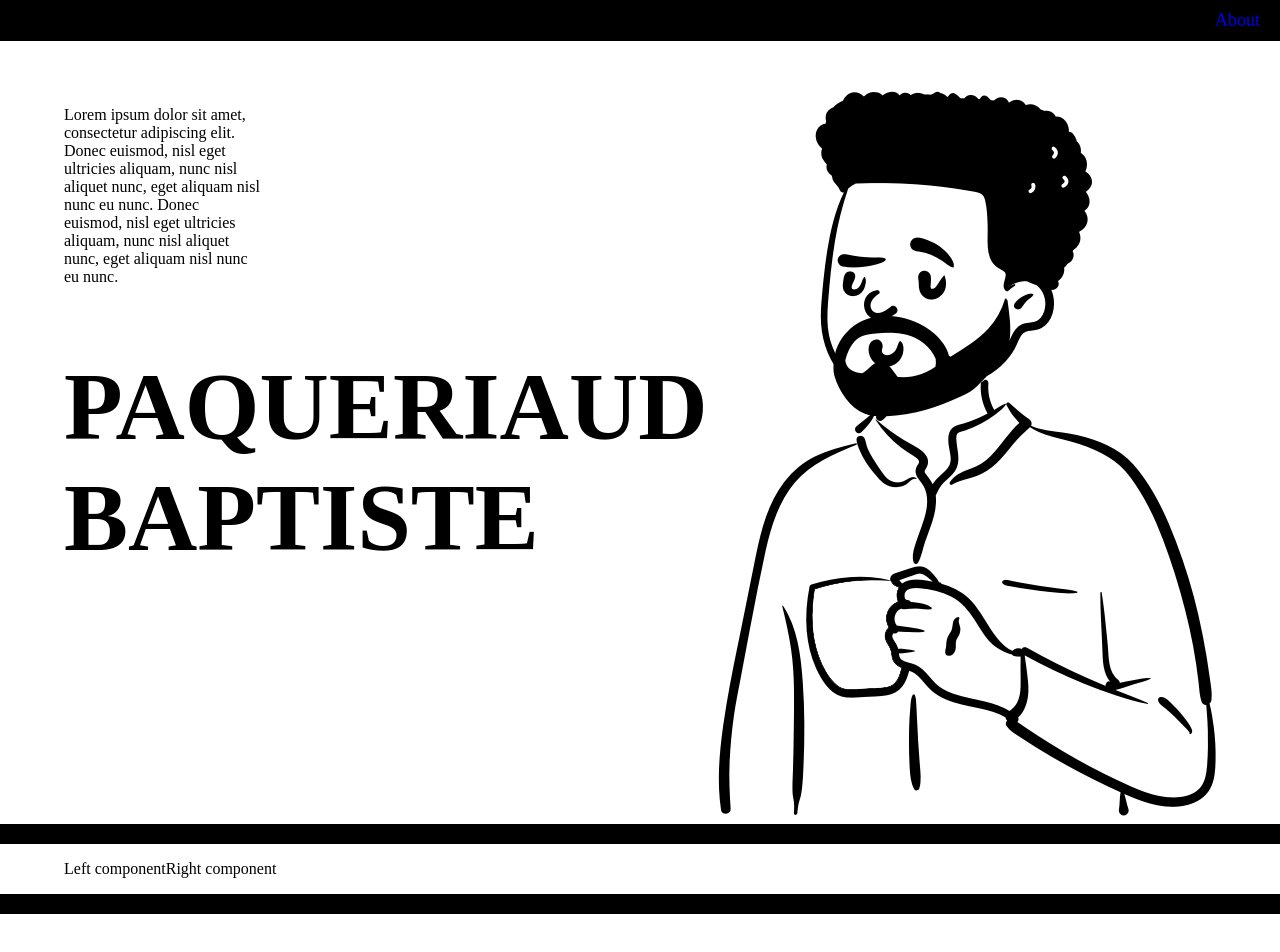
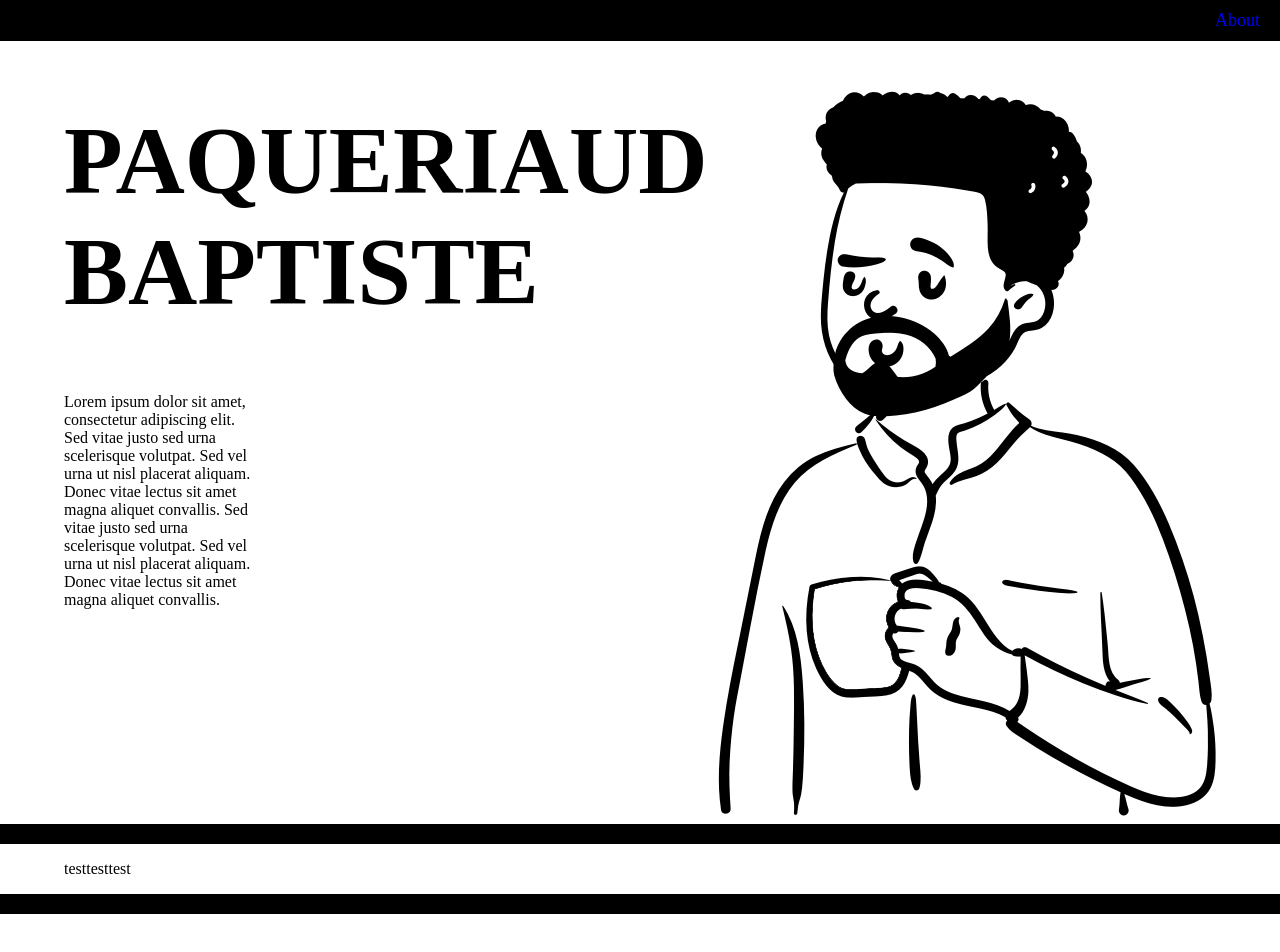
Before and after one commit to BaptisteP31/portfolio, a React (Vite) app: page / in a window 1280 px wide. Shown: the top 952 px of the page. Built offline with nearby package versions, Linux system fonts and the light colour scheme.

Commit message:
Moves to array based sections

```diff
--- a/src/App.tsx
+++ b/src/App.tsx
@@ -7,7 +7,13 @@ const App = () => {
         <div>
             <Navabar/>
             <MainSection/>
-            <BasicSection leftComponent={<p>Left component</p>} rightComponent={<p>Right component</p>}/>
+            <BasicSection components={
+                [
+                    <p>test</p>,
+                    <p>test</p>,
+                    <p>test</p>,
+                ]
+            }/>
             <div style={{height: "2000px"}}></div>
         </div>
     );
--- a/src/components/BasicSection/BasicSection.tsx
+++ b/src/components/BasicSection/BasicSection.tsx
@@ -2,16 +2,11 @@ import './BasicSection.css';
 import React from 'react';
 import { Separator } from '../Separator/Separator';
 
-export function BasicSection(content: {leftComponent: React.JSX.Element, rightComponent: React.JSX.Element, className?: string}) {
+export function BasicSection(content: {components:React.JSX.Element[], className?: string}) {
     return (
         <>
             <div className={` container basic-section ${content.className}`}>
-                <div className='left'>
-                    {content.leftComponent}
-                </div>
-                <div className='right'>
-                    {content.rightComponent}
-                </div>
+                {content.components}
             </div>
             <Separator/>
         </>
--- a/src/components/MainSection/MainSection.tsx
+++ b/src/components/MainSection/MainSection.tsx
@@ -7,20 +7,21 @@ export function MainSection() {
         <>
             <BasicSection className='main-section'
 
-            leftComponent={
-                <>
-                    <p>Lorem ipsum dolor sit amet, consectetur adipiscing elit. Donec euismod, nisl eget ultricies aliquam, nunc nisl aliquet nunc, eget aliquam nisl nunc eu nunc. Donec euismod, nisl eget ultricies aliquam, nunc nisl aliquet nunc, eget aliquam nisl nunc eu nunc.</p>
+            components={[
+                <div className='main-section-left'>
+                    <h1>
+                        paqueriaud <br/>
+                        baptiste
+                    </h1>
+                    <p>
+                        Lorem ipsum dolor sit amet, consectetur adipiscing elit. Sed vitae justo sed urna scelerisque volutpat. Sed vel urna ut nisl placerat aliquam. Donec vitae lectus sit amet magna aliquet convallis. Sed vitae justo sed urna scelerisque volutpat. Sed vel urna ut nisl placerat aliquam. Donec vitae lectus sit amet magna aliquet convallis.
+                    </p>
+                </div>,
 
-                    <h1>Paqueriaud <br/>
-                    Baptiste
-                    </h1>
-                </>
-            }
-
-            rightComponent = {
-                <img src={IMAGES.rightDecoration} alt='Main section'/>
-            }
-
+                <div className='main-section-right'>
+                    <img src={IMAGES.rightDecoration} alt='right-decoration'/>
+                </div>
+            ]}
             />
 
         </>
```
